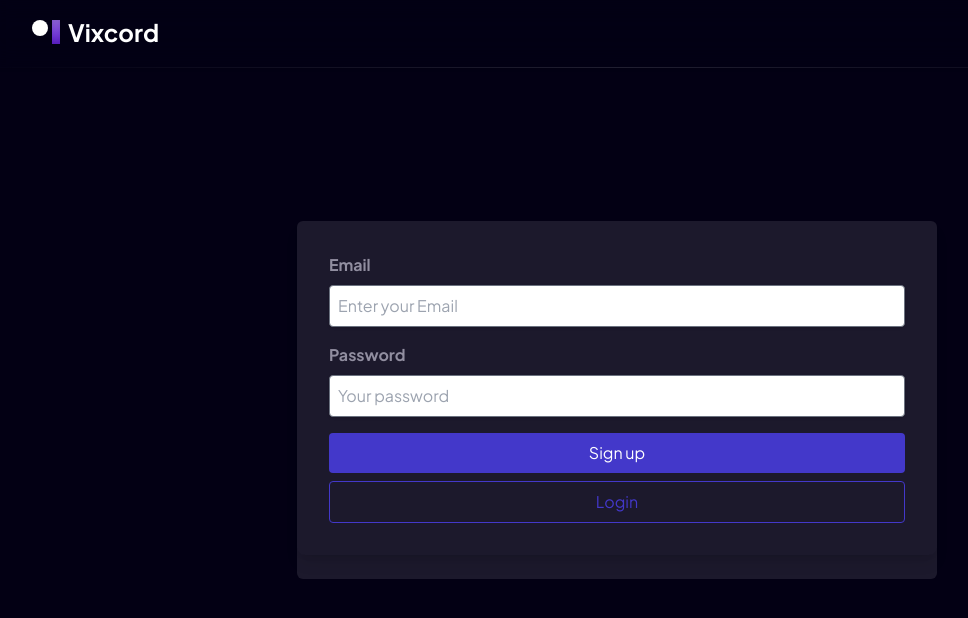
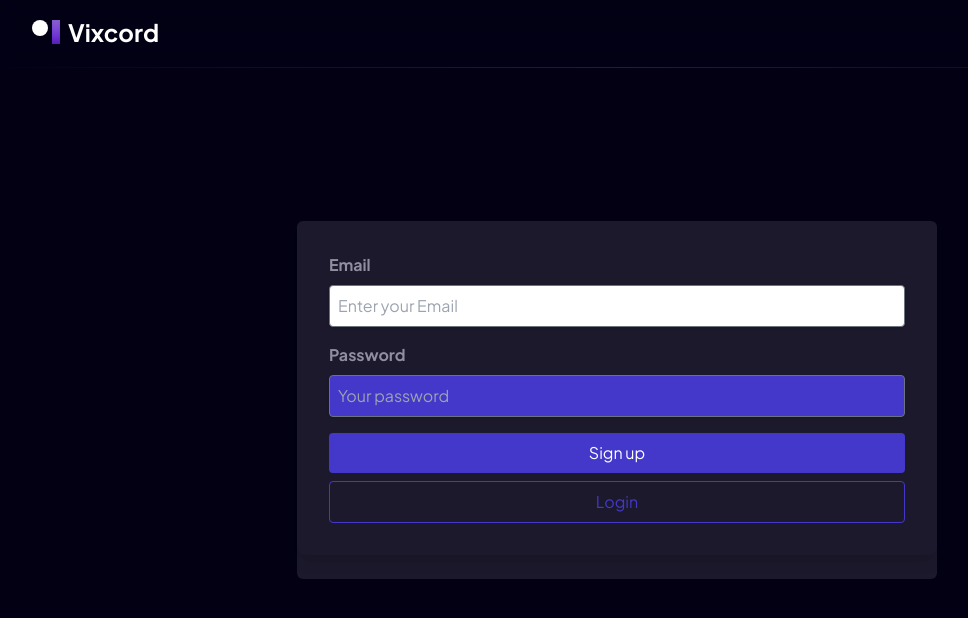
Before and after one commit to akabutnicer/vixcord, a Next.js app: page /login in a window 1280 px wide. Shown: the top 618 px of the page, without its empty margins (23-991 px from the left). Built offline with nearby package versions, Linux system fonts and the light colour scheme.

Commit message:
Update login.js

```diff
--- a/pages/login.js
+++ b/pages/login.js
@@ -81,7 +81,7 @@ const Login = () => {
                         <label className="font-bold text-grey-darker block mb-2">Password</label>
                         <input
                             type="password"
-                            className="block appearance-none w-full outline-none border border-grey-light hover:border-grey px-2 py-2 rounded shadow"
+                            className="block bg-indigo-700 w-full outline-none border border-grey-light hover:border-grey px-2 py-2 rounded shadow"
                             placeholder="Your password"
                             value={password}
                             onChange={(e) => setPassword(e.target.value)}
```
